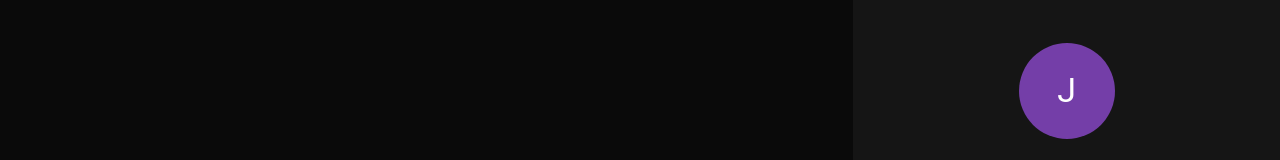
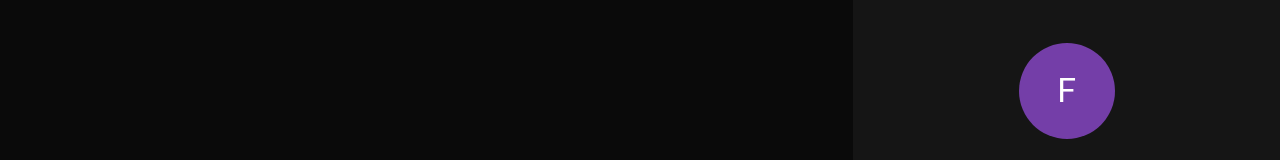
Before and after one commit to franciscoerramuspe/activity-tracker-tsx, a React (Create React App) app in the folder todo-react/: page / in a window 1280 px wide. Shown: the part 268-428 px from the top of the page. Built offline with nearby package versions, Linux system fonts and the light colour scheme.

Commit message:
added name props

```diff
--- a/todo-react/src/components/profile/profile.tsx
+++ b/todo-react/src/components/profile/profile.tsx
@@ -1,9 +1,11 @@
 import React, { FC, ReactElement } from 'react';
 import { Avatar, Box, Typography } from '@mui/material';
 
-export const Profile: FC = (): ReactElement => {
+import PropTypes from 'prop-types';
 
+export const Profile: FC = (props: any): ReactElement => {
 
+    const { name = 'Fran'} = props
     return (
         <Box
             display="flex"
@@ -20,11 +22,11 @@ export const Profile: FC = (): ReactElement => {
                 }}
             >
                 <Typography variant="h4" color="text.primary">
-                    J
+                    {`${name.substring(0, 1)}`}
                 </Typography>
             </Avatar>
             <Typography variant="h4" color="text.primary">
-                Welcome, Fran
+                {`Welcome, ${name}`}
             </Typography>
             <Typography variant="body1" color="text.primary">
                 This is your personal tasks manager
@@ -32,3 +34,8 @@ export const Profile: FC = (): ReactElement => {
         </Box>
     )
 }
+
+Profile.propTypes = {
+    name: PropTypes.string,
+
+}
```
